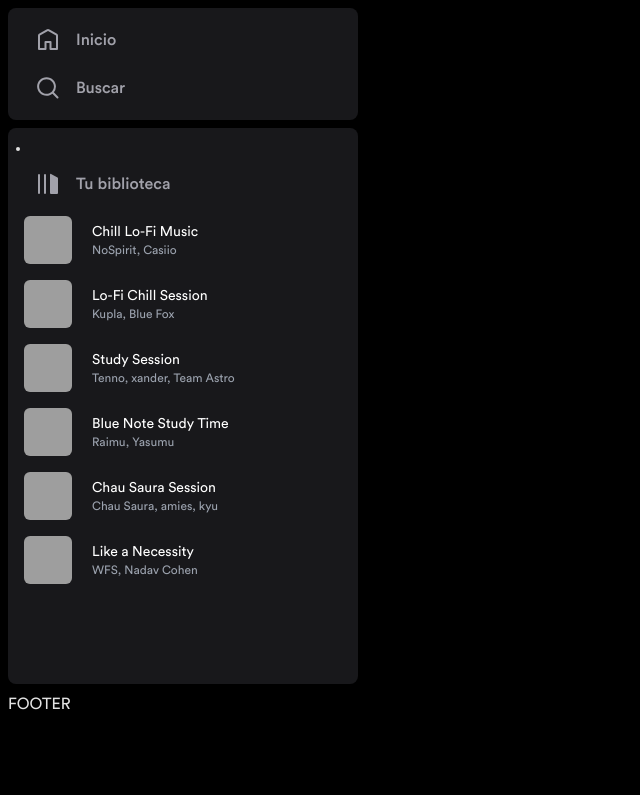
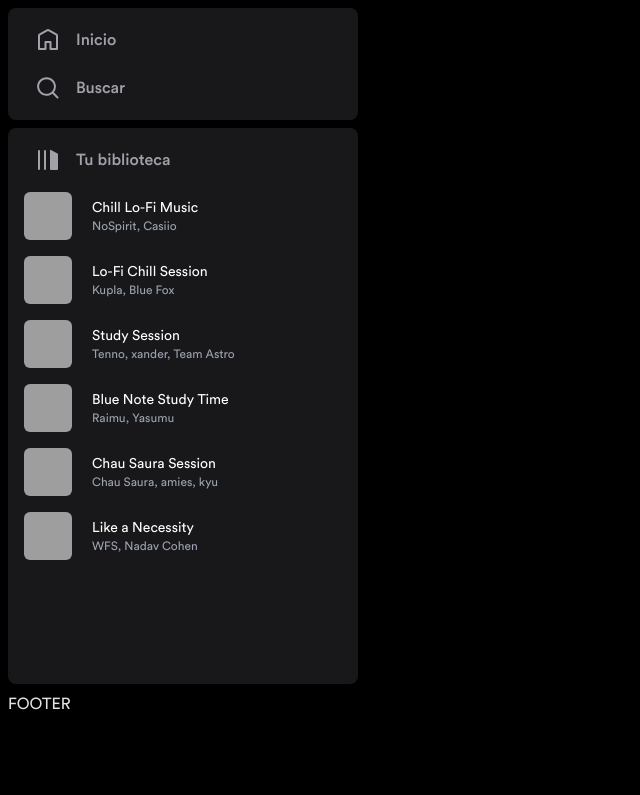
Before and after one commit to adelquis-molinari/spotify-clone, an Astro site: page / in a window 1280 px wide. Shown: the whole page, without its empty margins (0-640 px from the left). Built offline with nearby package versions, Linux system fonts and the light colour scheme; Astro itself is replaced by a stand-in of ours; grey boxes are pictures that could not be loaded.

Commit message:
fix: list none

```diff
--- a/src/components/SideMenuItem.astro
+++ b/src/components/SideMenuItem.astro
@@ -6,7 +6,7 @@ interface Props {
 const { href } = Astro.props;
 ---
 
-<li>
+<li class="list-none">
   <a
     class="flex gap-4 text-zinc-400 hover:text-zinc-100 items-center py-3 px-5 font-medium transition duration-300"
     href={href}
```
